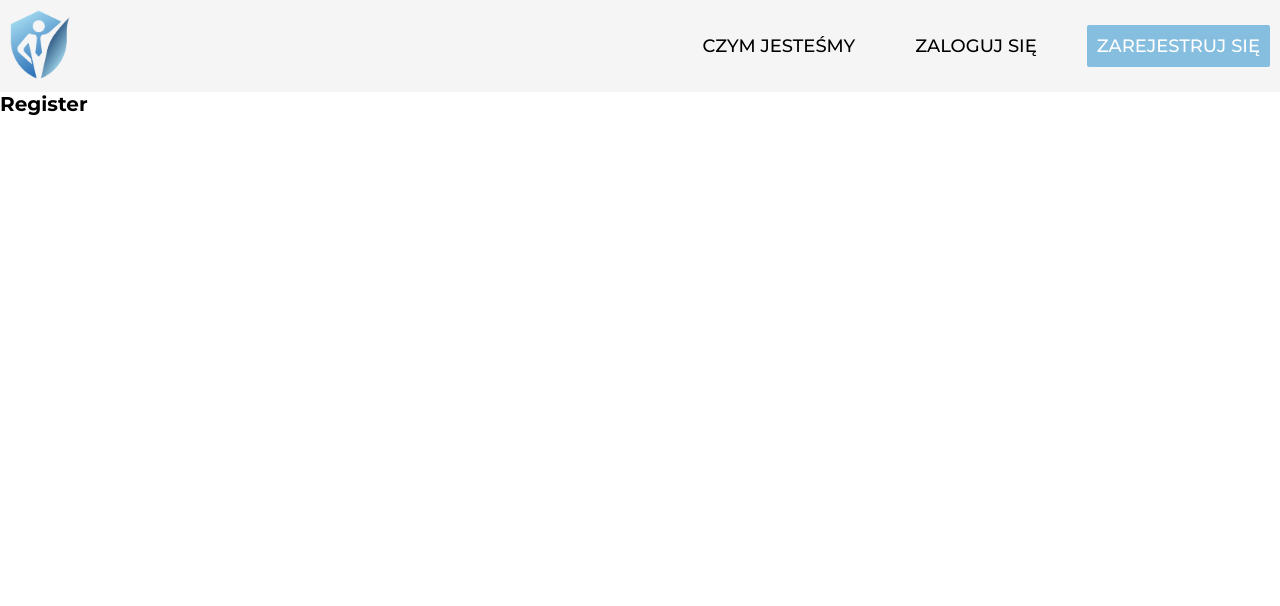
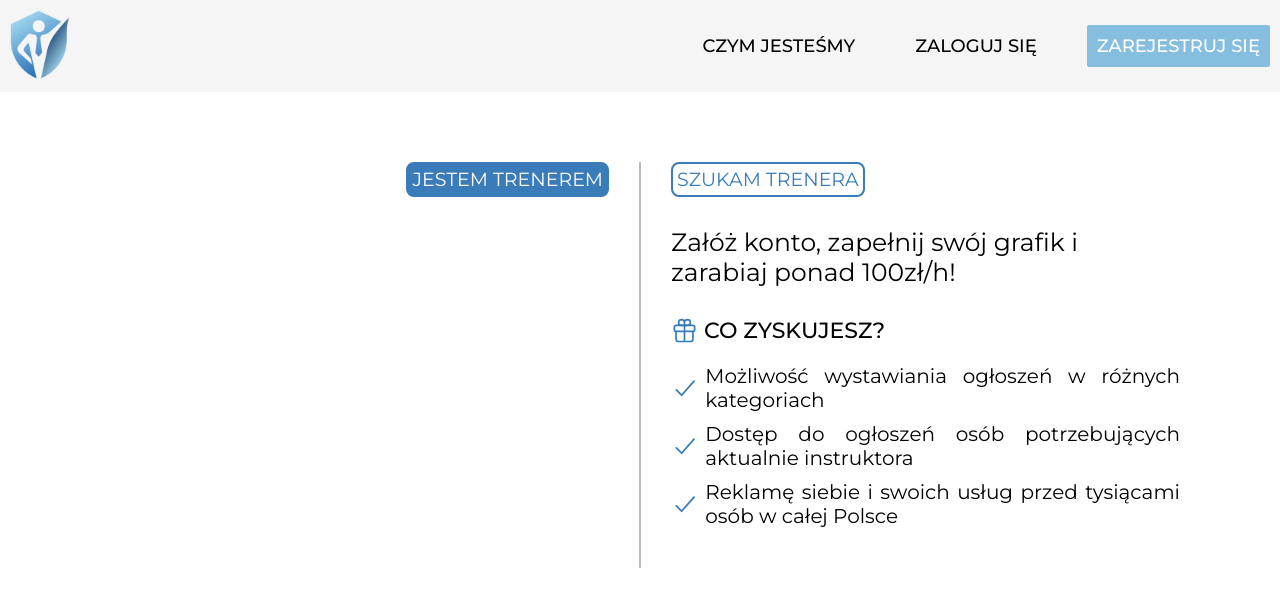
Before and after one commit to piotrPeplinski/front-lokalny-trener, a React (Create React App) app: page /register in a window 1280 px wide. Shown: the top 606 px of the page. Built offline with nearby package versions, Linux system fonts and the light colour scheme.

Commit message:
displayed benefits on RegisterScreen

```diff
--- a/src/RouterBuilder.tsx
+++ b/src/RouterBuilder.tsx
@@ -1,6 +1,6 @@
 import { RouteObject } from "react-router-dom";
 import HomePage from "./modules/HomePage/HomePage";
-import Register from "./modules/Auth/Register";
+import RegisterScreen from "./modules/Auth/RegisterScreen";
 import AppLayout from "./App.layout";
 
 const RouterBuilder = () => {
@@ -12,7 +12,7 @@ const RouterBuilder = () => {
     },
     {
       path: "/register",
-      element: <Register />,
+      element: <RegisterScreen />,
     },
   ];
 
--- /dev/null
+++ b/src/assets/css/Auth/auth.css
@@ -0,0 +1,73 @@
+/* --------------------- */
+/* REGISTER SCREEN */
+/* --------------------- */
+
+.auth-row {
+    display: flex;
+}
+
+.auth-col {
+    display: flex;
+    width: 50%;
+    padding: 0 3rem 3rem 3rem;
+
+}
+
+.auth-col:first-of-type {
+    border-right: 1px solid #b8b8b8;
+    justify-content: flex-end;
+}
+
+.auth-col:last-of-type {
+    border-left: 1px solid #b8b8b8;
+}
+
+/* --------------------- */
+/* BENEFITS */
+/* --------------------- */
+.benefits h3 {
+    font-size: 2.5rem;
+    font-weight: 400;
+
+}
+
+.benefits__intro {
+    margin-top: 3rem;
+    display: flex;
+    align-items: center;
+}
+
+.benefits__intro p {
+    font-size: 2.2rem;
+    font-weight: 500;
+    text-transform: uppercase;
+    margin-left: 0.6rem;
+}
+
+.benefits__intro svg {
+    width: 2.7rem;
+    color: #3a7bb9;
+}
+
+.benefits__list {
+    margin-top: 2rem;
+}
+
+.benefits__list__benefit {
+    display: flex;
+    align-items: center;
+    margin-bottom: 1rem;
+}
+
+.benefits__list__benefit p {
+    font-size: 2rem;
+    font-weight: 400;
+    text-align: justify;
+    width: fit-content;
+    margin-left: 0.6rem;
+}
+
+.benefits__list__benefit svg {
+    width: 3rem;
+    color: #3a7bb9;
+}
--- a/src/assets/css/main.css
+++ b/src/assets/css/main.css
@@ -52,7 +52,7 @@ li {
 .btn-light:hover,
 .btn-light:active {
     background-color: #3a7bb9;
-    border: 2px solid #fff;
+    border: 2px solid #3a7bb9;
     color: #fff;
     transition: all 0.4s;
 }
--- a/src/assets/icons/icons.tsx
+++ b/src/assets/icons/icons.tsx
@@ -138,4 +138,71 @@ const CallIcon: FC<{}> = () => {
   );
 };
 
-export { HomeIcon, SearchIcon, AvatarIcon, AdIcon, CallIcon };
+const GiftIcon: FC<{}> = () => {
+  return (
+    <svg
+      xmlns="http://www.w3.org/2000/svg"
+      className="ionicon"
+      viewBox="0 0 512 512"
+    >
+      <path
+        d="M256 104v56h56a56 56 0 10-56-56zM256 104v56h-56a56 56 0 1156-56z"
+        fill="none"
+        stroke="currentColor"
+        stroke-linecap="round"
+        stroke-miterlimit="10"
+        stroke-width="32"
+      />
+      <rect
+        x="64"
+        y="160"
+        width="384"
+        height="112"
+        rx="32"
+        ry="32"
+        fill="none"
+        stroke="currentColor"
+        stroke-linecap="round"
+        stroke-linejoin="round"
+        stroke-width="32"
+      />
+      <path
+        d="M416 272v144a48 48 0 01-48 48H144a48 48 0 01-48-48V272M256 160v304"
+        fill="none"
+        stroke="currentColor"
+        stroke-linecap="round"
+        stroke-linejoin="round"
+        stroke-width="32"
+      />
+    </svg>
+  );
+};
+
+const CheckIcon: FC<{}> = () => {
+  return (
+    <svg
+      xmlns="http://www.w3.org/2000/svg"
+      className="ionicon"
+      viewBox="0 0 512 512"
+    >
+      <path
+        fill="none"
+        stroke="currentColor"
+        stroke-linecap="round"
+        stroke-linejoin="round"
+        stroke-width="32"
+        d="M416 128L192 384l-96-96"
+      />
+    </svg>
+  );
+};
+
+export {
+  HomeIcon,
+  SearchIcon,
+  AvatarIcon,
+  AdIcon,
+  CallIcon,
+  GiftIcon,
+  CheckIcon,
+};
--- a/src/modules/Auth/Register.tsx
+++ /dev/null
@@ -1,7 +0,0 @@
-import { FC } from "react";
-
-const Register: FC<{}> = () => {
-  return <h1>Register</h1>;
-};
-
-export default Register;
--- /dev/null
+++ b/src/modules/Auth/RegisterScreen.tsx
@@ -0,0 +1,40 @@
+import { FC, useState } from "react";
+import "./../../assets/css/Auth/auth.css";
+import Benefits from "./components/Benefits";
+
+const RegisterScreen: FC<{}> = () => {
+  const [isTrainer, setIsTrainer] = useState(true);
+
+  return (
+    <section>
+      <div className="row">
+        <div className="auth-row">
+          <div className="auth-col">
+            <p
+              className={`btn ${isTrainer ? "btn-dark" : "btn-light"}`}
+              onClick={() => setIsTrainer(true)}
+            >
+              Jestem trenerem
+            </p>
+          </div>
+          <div className="auth-col">
+            <p
+              className={`btn ${isTrainer ? "btn-light" : "btn-dark"}`}
+              onClick={() => setIsTrainer(false)}
+            >
+              Szukam trenera
+            </p>
+          </div>
+        </div>
+        <div className="auth-row">
+          <div className="auth-col"></div>
+          <div className="auth-col">
+            <Benefits isTrainer={isTrainer} />
+          </div>
+        </div>
+      </div>
+    </section>
+  );
+};
+
+export default RegisterScreen;
--- /dev/null
+++ b/src/modules/Auth/components/Benefits.tsx
@@ -0,0 +1,31 @@
+import { FC } from "react";
+import benefitsData from "../utils/benefitsData";
+import { CheckIcon, GiftIcon } from "../../../assets/icons/icons";
+
+interface BenefitsProps {
+  isTrainer: boolean;
+}
+
+const Benefits: FC<BenefitsProps> = ({ isTrainer }) => {
+  const benefitsObj = benefitsData[isTrainer ? "trainer" : "client"];
+
+  return (
+    <div className="benefits">
+      <h3>{benefitsObj.slogan}</h3>
+      <div className="benefits__intro">
+        <GiftIcon />
+        <p>Co zyskujesz?</p>
+      </div>
+      <div className="benefits__list">
+        {benefitsObj.benefitsArray.map((benefit) => (
+          <div className="benefits__list__benefit">
+            <CheckIcon />
+            <p>{benefit}</p>
+          </div>
+        ))}
+      </div>
+    </div>
+  );
+};
+
+export default Benefits;
--- /dev/null
+++ b/src/modules/Auth/utils/benefitsData.ts
@@ -0,0 +1,20 @@
+const benefitsData = {
+  trainer: {
+    slogan: "Załóż konto, zapełnij swój grafik i zarabiaj ponad 100zł/h!",
+    benefitsArray: [
+      "Możliwość wystawiania ogłoszeń w różnych kategoriach",
+      "Dostęp do ogłoszeń osób potrzebujących aktualnie instruktora",
+      "Reklamę siebie i swoich usług przed tysiącami osób w całej Polsce",
+    ],
+  },
+  client: {
+    slogan:
+      "Załóż konto, dodaj ogłoszenie, a specjalista skontaktuje się z Tobą!",
+    benefitsArray: [
+      "Możliwość wystawiania opinii",
+      "Możliwość tworzenia ogłoszeń jako potrzebujący",
+    ],
+  },
+};
+
+export default benefitsData;
--- a/src/modules/HomePage/components/NavBar.tsx
+++ b/src/modules/HomePage/components/NavBar.tsx
@@ -4,7 +4,7 @@ import logo from "./../../../assets/img/logo.png";
 const NavBar: FC<{}> = () => {
   return (
     <nav>
-      <a href="#">
+      <a href="/">
         <img src={logo} alt="Logo" />
       </a>
 
```
